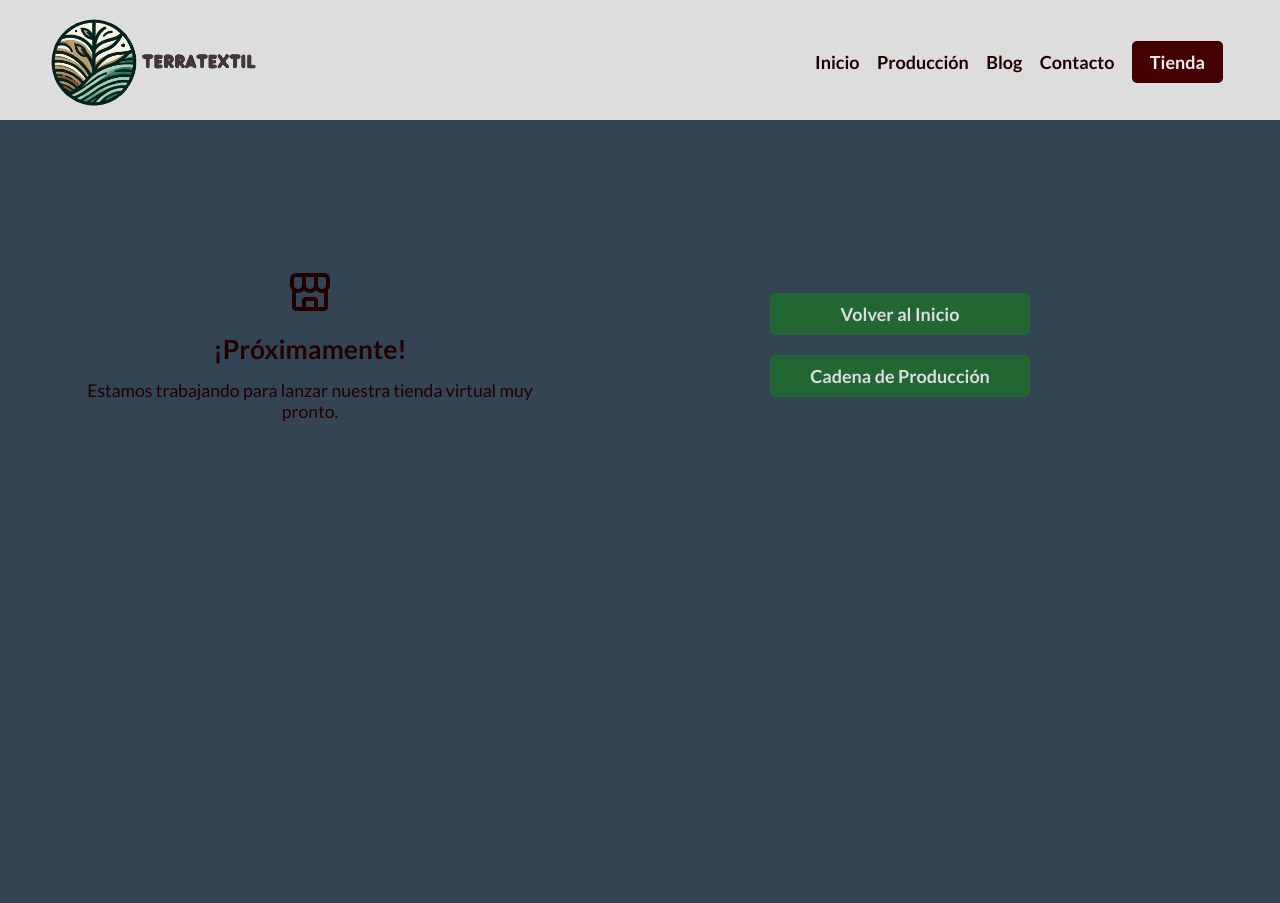
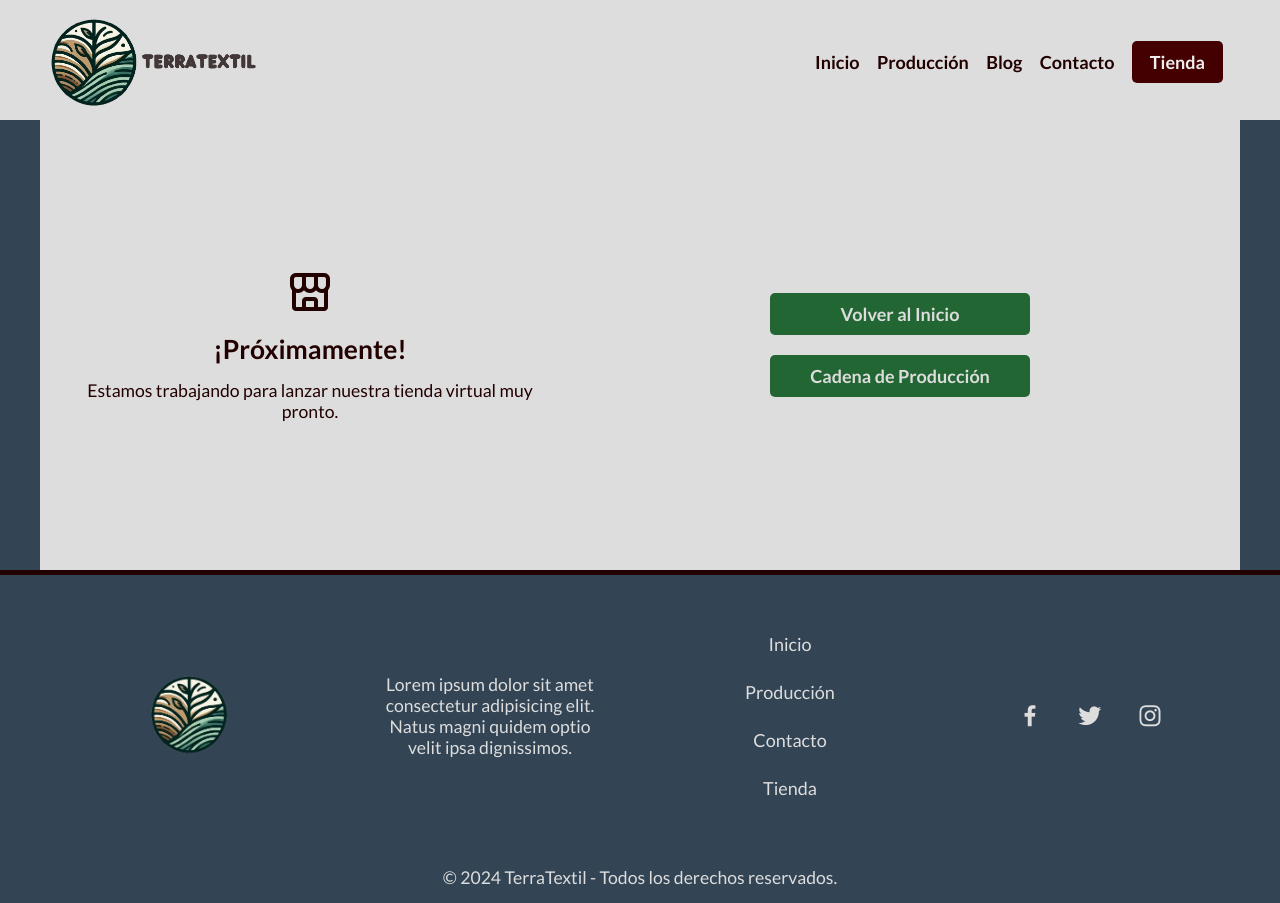
Before and after one commit to fedeolivera93/TerraTextil, a plain HTML site: page tienda.html in a window 1280 px wide. Before the commit the page ends 800 px from the top, so only its background shows below. Drawn offline with nearby package versions, Linux system fonts and the light colour scheme.

Commit message:
updateFotter2

```diff
--- a/css/styles-tienda.css
+++ b/css/styles-tienda.css
@@ -6,7 +6,8 @@
     margin-top: 25vh;
     max-width: 1200px;
     margin: 0 auto;
-    height: 450px;;
+    height: 450px;
+    background-color: #ddd;
 
 }
 
--- a/css/styles.css
+++ b/css/styles.css
@@ -781,6 +781,7 @@ input[type="submit"]:hover {
     background-color: #345;
     padding-top: 30px;
     border-top: 5px solid #200;
+    height: 110px;
 
 }
 
@@ -791,6 +792,7 @@ input[type="submit"]:hover {
     justify-content: space-between;
     align-content: center;
     margin: auto;
+    background-color: #345;
 }
 
 .footer-div {
--- a/tienda.html
+++ b/tienda.html
@@ -54,13 +54,38 @@
 
 
         </section>
-    </main>
 
         <!-- Slider aquí -->
 
         <!-- Estilos en styles-tienda.css -->
 
-    <script src="js/script.js"></script>
+        <footer class="footer">
+            <div class="footer-row">
+                <div class="footer-div">
+                    <img src="images/logo-terratextil-2.png" alt="logo-terratextil">
+                </div>
+                <div class="footer-div">
+                    <p>Lorem ipsum dolor sit amet consectetur adipisicing elit. Natus magni quidem optio velit ipsa dignissimos.</p>
+                </div>
+                <div class="footer-div" id="footer-menu">
+                    <a href="index.html">Inicio</a>
+                    <a href="produccion.html">Producción</a>
+                    <a href="#contacto">Contacto</a>
+                    <a href="tienda.html">Tienda</a>
+                </div>
+                <div class="footer-div" id="media">
+                    <a href="#"><i class='bx bxl-facebook'></i></a>
+                    <a href="#"><i class='bx bxl-twitter'></i></a>
+                    <a href="#"><i class='bx bxl-instagram'></i></a>
+                </div>
+            </div>
+            <div class="footer-row copyright">
+                <p>&copy; 2024 TerraTextil - Todos los derechos reservados.</p>
+            </div>
+        </footer>
+
+
+        <script src="js/script.js"></script>
 
     </main>
 
```
